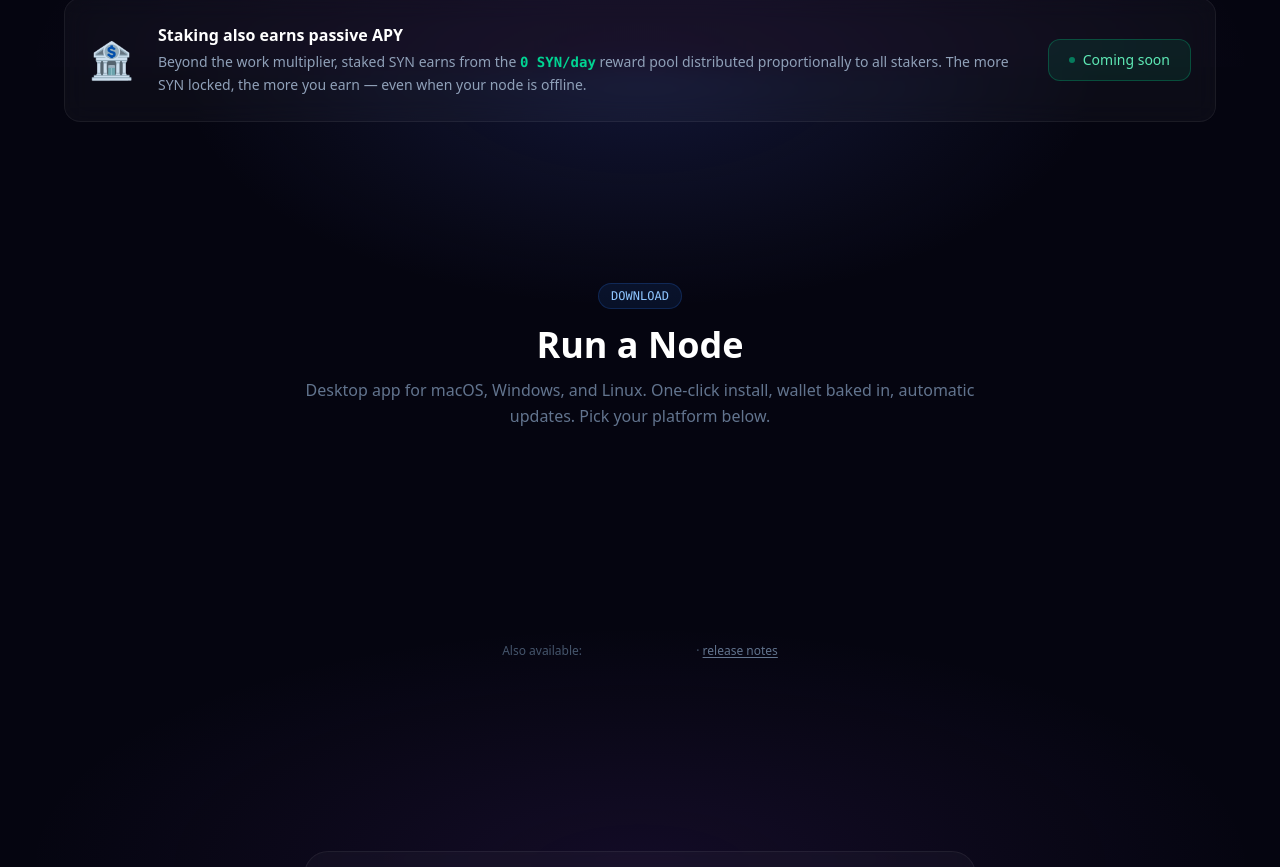
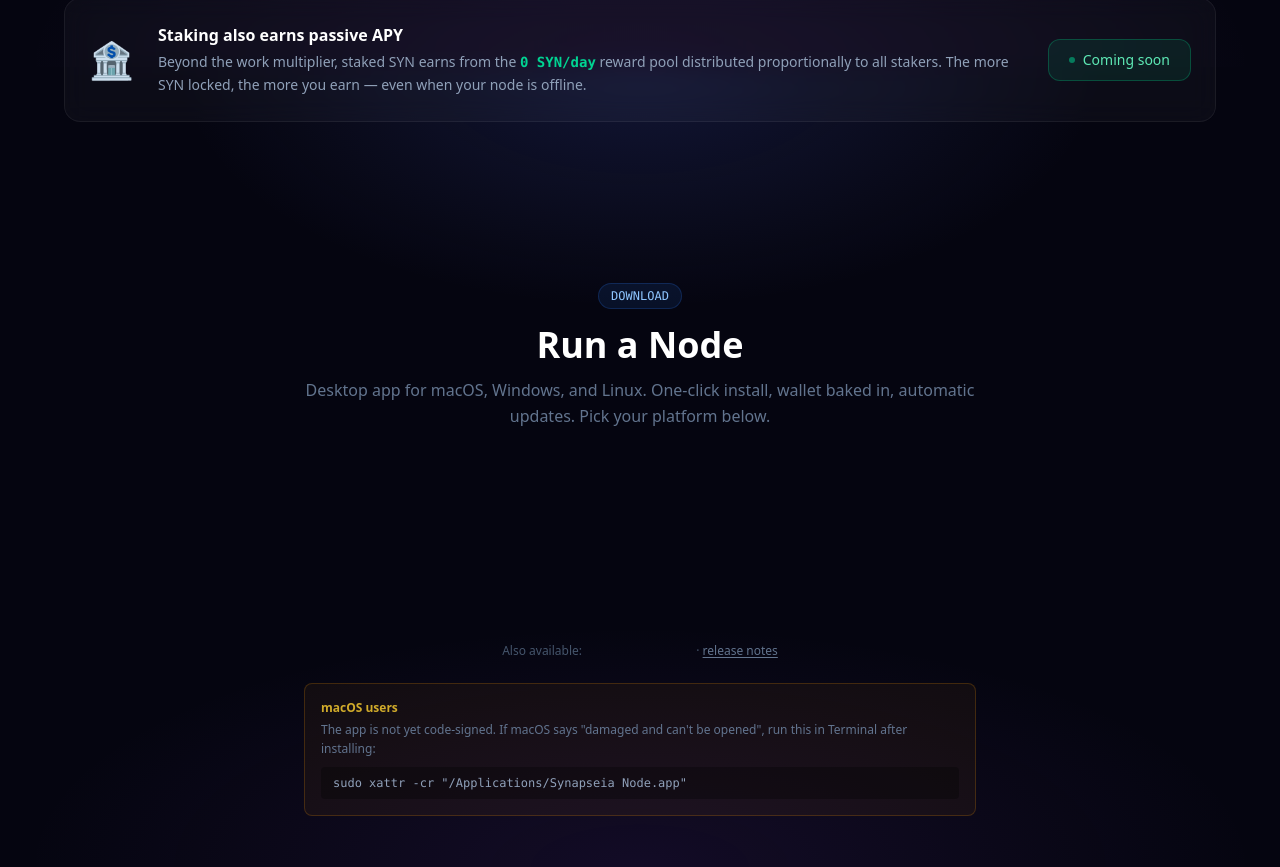
Before and after one commit to erscoder/synapseia-landing, a Next.js app: page / in a window 1280 px wide. Shown: the part 11133-12000 px from the top of the page. Built offline with nearby package versions, Linux system fonts and the light colour scheme; no server answers.

Commit message:
docs(landing): add macOS Gatekeeper workaround on download section
Show an amber notice box with the sudo xattr -cr command for macOS
users who get the "damaged and can't be opened" error.

```diff
--- a/components/landing/RunNode.client.tsx
+++ b/components/landing/RunNode.client.tsx
@@ -192,6 +192,15 @@
             Also available: <a href={RELEASE_DMG_X64} download className="text-slate-500 hover:text-white transition-colors underline underline-offset-2 inline-block" data-platform-btn>macOS Intel (.dmg)</a>
             {' '}· <a href={RELEASES_PAGE} target="_blank" rel="noopener noreferrer" className="text-slate-500 hover:text-white transition-colors underline underline-offset-2">release notes</a>
           </p>
+          <div className="max-w-2xl mx-auto mt-6 p-4 rounded-lg bg-amber-500/5 border border-amber-500/20">
+            <p className="text-xs text-amber-300/80 font-semibold mb-1">macOS users</p>
+            <p className="text-xs text-slate-500 leading-relaxed">
+              The app is not yet code-signed. If macOS says {'"'}damaged and can&apos;t be opened{'"'}, run this in Terminal after installing:
+            </p>
+            <code className="block mt-2 text-xs text-slate-400 bg-black/30 rounded px-3 py-2 font-mono select-all">
+              sudo xattr -cr &quot;/Applications/Synapseia Node.app&quot;
+            </code>
+          </div>
         </Reveal>
       </div>
     </section>
```
